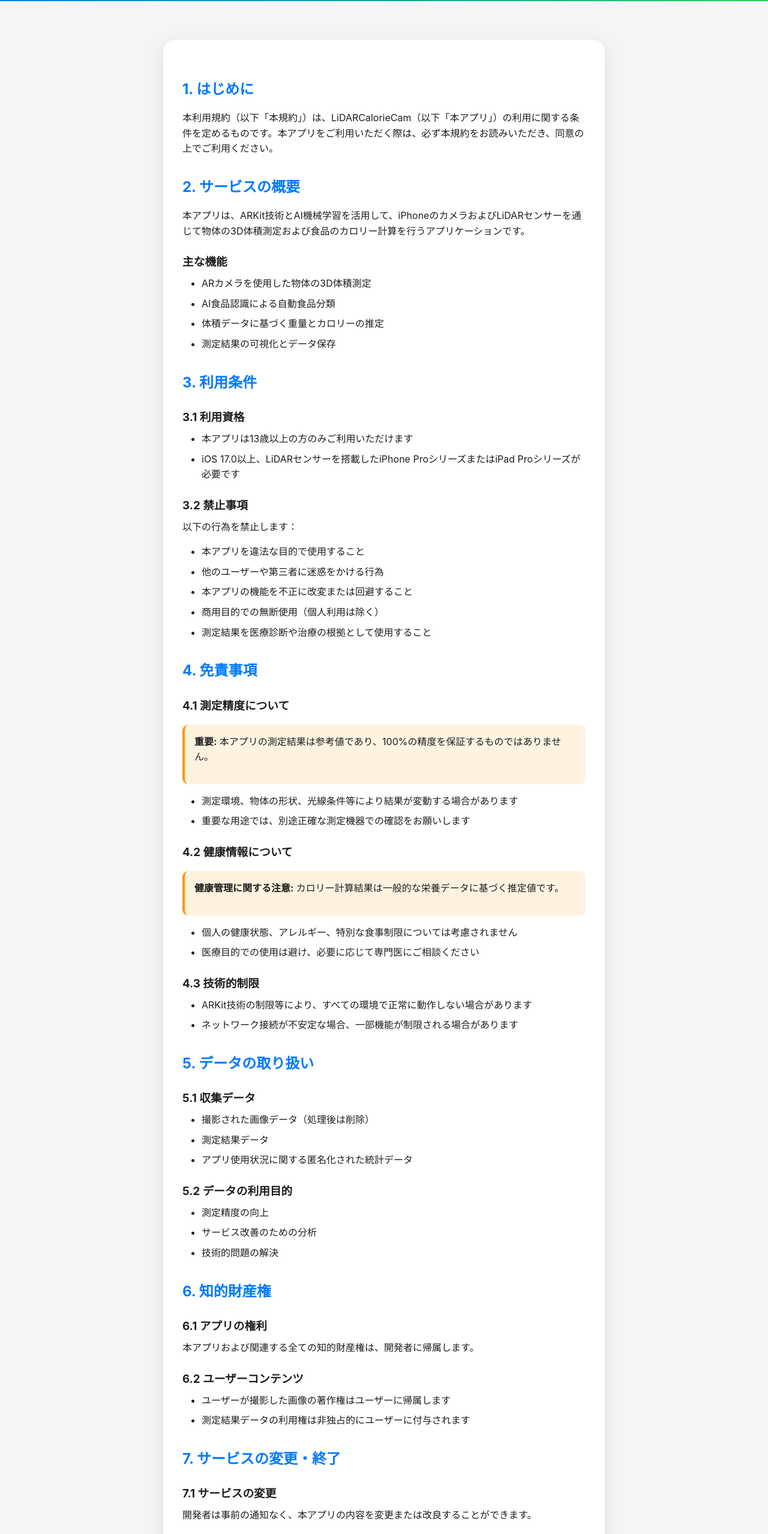
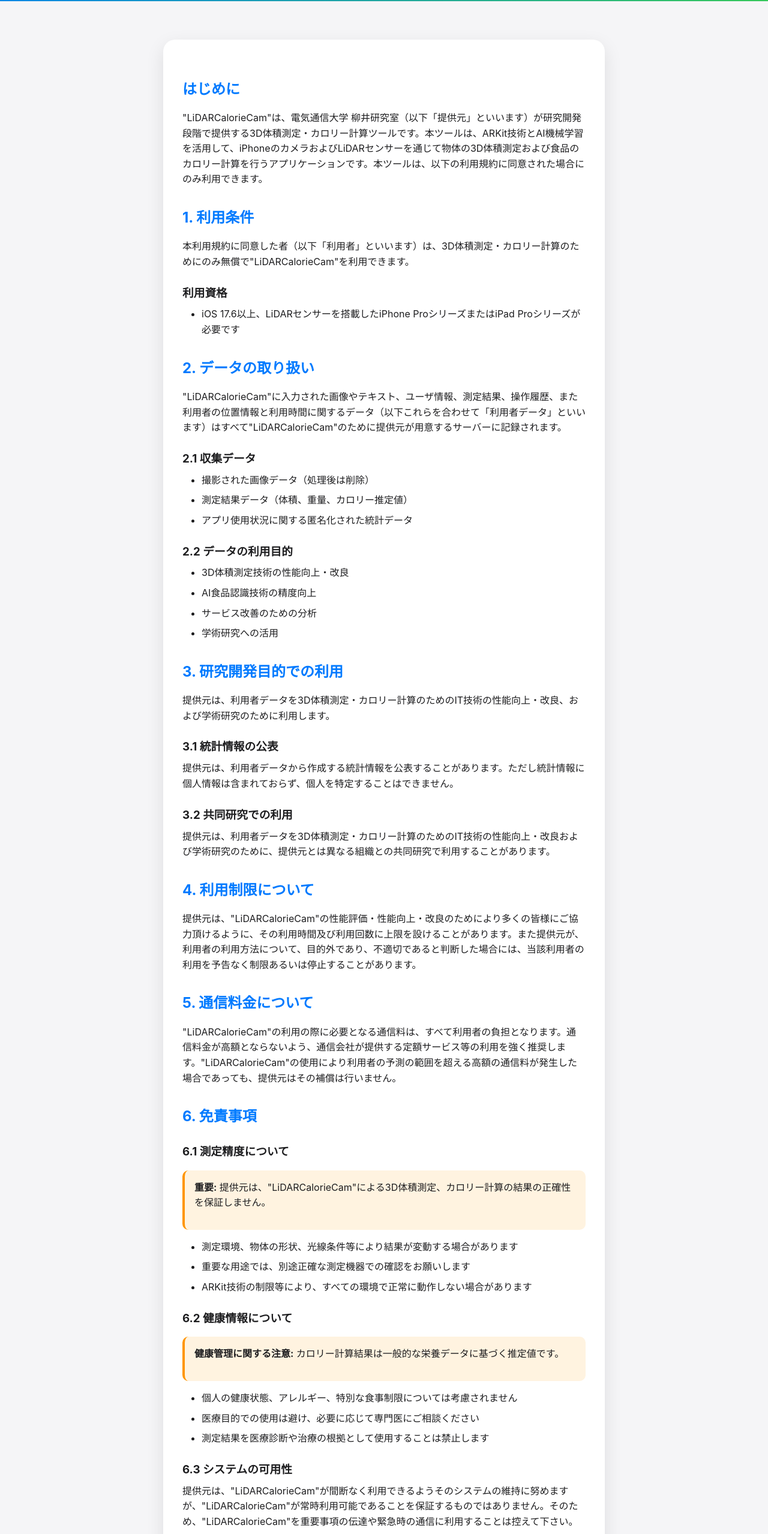
Before and after one commit to fkun314/LiDARCalorieCam_Release, a plain HTML site: page terms_of_service.html in a window 1280 px wide. Shown: the part 240-2797 px from the top of the page at 60% size. Drawn offline with Linux system fonts and the light colour scheme.

Commit message:
利用規約をupdateしました

```diff
--- a/terms_of_service.html
+++ b/terms_of_service.html
@@ -134,40 +134,107 @@
     <header>
         <div class="container">
             <h1>利用規約</h1>
-            <p class="updated-date">最終更新日: 2025年7月17日</p>
+            <p class="updated-date">改訂日: 2025年7月30日</p>
         </div>
     </header>
 
     <div class="container">
         <div class="content">
             <div class="section">
-                <h2>1. はじめに</h2>
-                <p>本利用規約（以下「本規約」）は、LiDARCalorieCam（以下「本アプリ」）の利用に関する条件を定めるものです。本アプリをご利用いただく際は、必ず本規約をお読みいただき、同意の上でご利用ください。</p>
+                <h2>はじめに</h2>
+                <p>"LiDARCalorieCam"は、電気通信大学 柳井研究室（以下「提供元」といいます）が研究開発段階で提供する3D体積測定・カロリー計算ツールです。本ツールは、ARKit技術とAI機械学習を活用して、iPhoneのカメラおよびLiDARセンサーを通じて物体の3D体積測定および食品のカロリー計算を行うアプリケーションです。本ツールは、以下の利用規約に同意された場合にのみ利用できます。</p>
             </div>
 
             <div class="section">
-                <h2>2. サービスの概要</h2>
-                <p>本アプリは、ARKit技術とAI機械学習を活用して、iPhoneのカメラおよびLiDARセンサーを通じて物体の3D体積測定および食品のカロリー計算を行うアプリケーションです。</p>
+                <h2>1. 利用条件</h2>
+                <p>本利用規約に同意した者（以下「利用者」といいます）は、3D体積測定・カロリー計算のためにのみ無償で"LiDARCalorieCam"を利用できます。</p>
 
-                <h3>主な機能</h3>
+                <h3>利用資格</h3>
                 <ul>
-                    <li>ARカメラを使用した物体の3D体積測定</li>
-                    <li>AI食品認識による自動食品分類</li>
-                    <li>体積データに基づく重量とカロリーの推定</li>
-                    <li>測定結果の可視化とデータ保存</li>
+                    <li>iOS 17.6以上、LiDARセンサーを搭載したiPhone ProシリーズまたはiPad Proシリーズが必要です</li>
                 </ul>
             </div>
 
             <div class="section">
-                <h2>3. 利用条件</h2>
+                <h2>2. データの取り扱い</h2>
+                <p>"LiDARCalorieCam"に入力された画像やテキスト、ユーザ情報、測定結果、操作履歴、また利用者の位置情報と利用時間に関するデータ（以下これらを合わせて「利用者データ」といいます）はすべて"LiDARCalorieCam"のために提供元が用意するサーバーに記録されます。</p>
 
-                <h3>3.1 利用資格</h3>
+                <h3>2.1 収集データ</h3>
                 <ul>
-                    <li>本アプリは13歳以上の方のみご利用いただけます</li>
-                    <li>iOS 17.0以上、LiDARセンサーを搭載したiPhone ProシリーズまたはiPad Proシリーズが必要です</li>
+                    <li>撮影された画像データ（処理後は削除）</li>
+                    <li>測定結果データ（体積、重量、カロリー推定値）</li>
+                    <li>アプリ使用状況に関する匿名化された統計データ</li>
                 </ul>
 
-                <h3>3.2 禁止事項</h3>
+                <h3>2.2 データの利用目的</h3>
+                <ul>
+                    <li>3D体積測定技術の性能向上・改良</li>
+                    <li>AI食品認識技術の精度向上</li>
+                    <li>サービス改善のための分析</li>
+                    <li>学術研究への活用</li>
+                </ul>
+            </div>
+
+            <div class="section">
+                <h2>3. 研究開発目的での利用</h2>
+                <p>提供元は、利用者データを3D体積測定・カロリー計算のためのIT技術の性能向上・改良、および学術研究のために利用します。</p>
+
+                <h3>3.1 統計情報の公表</h3>
+                <p>提供元は、利用者データから作成する統計情報を公表することがあります。ただし統計情報に個人情報は含まれておらず、個人を特定することはできません。</p>
+
+                <h3>3.2 共同研究での利用</h3>
+                <p>提供元は、利用者データを3D体積測定・カロリー計算のためのIT技術の性能向上・改良および学術研究のために、提供元とは異なる組織との共同研究で利用することがあります。</p>
+            </div>
+
+            <div class="section">
+                <h2>4. 利用制限について</h2>
+                <p>提供元は、"LiDARCalorieCam"の性能評価・性能向上・改良のためにより多くの皆様にご協力頂けるように、その利用時間及び利用回数に上限を設けることがあります。また提供元が、利用者の利用方法について、目的外であり、不適切であると判断した場合には、当該利用者の利用を予告なく制限あるいは停止することがあります。</p>
+            </div>
+
+            <div class="section">
+                <h2>5. 通信料金について</h2>
+                <p>"LiDARCalorieCam"の利用の際に必要となる通信料は、すべて利用者の負担となります。通信料金が高額とならないよう、通信会社が提供する定額サービス等の利用を強く推奨します。"LiDARCalorieCam"の使用により利用者の予測の範囲を超える高額の通信料が発生した場合であっても、提供元はその補償は行いません。</p>
+            </div>
+
+            <div class="section">
+                <h2>6. 免責事項</h2>
+
+                <h3>6.1 測定精度について</h3>
+                <div class="warning">
+                    <p><strong>重要:</strong> 提供元は、"LiDARCalorieCam"による3D体積測定、カロリー計算の結果の正確性を保証しません。</p>
+                </div>
+                <ul>
+                    <li>測定環境、物体の形状、光線条件等により結果が変動する場合があります</li>
+                    <li>重要な用途では、別途正確な測定機器での確認をお願いします</li>
+                    <li>ARKit技術の制限等により、すべての環境で正常に動作しない場合があります</li>
+                </ul>
+
+                <h3>6.2 健康情報について</h3>
+                <div class="warning">
+                    <p><strong>健康管理に関する注意:</strong> カロリー計算結果は一般的な栄養データに基づく推定値です。</p>
+                </div>
+                <ul>
+                    <li>個人の健康状態、アレルギー、特別な食事制限については考慮されません</li>
+                    <li>医療目的での使用は避け、必要に応じて専門医にご相談ください</li>
+                    <li>測定結果を医療診断や治療の根拠として使用することは禁止します</li>
+                </ul>
+
+                <h3>6.3 システムの可用性</h3>
+                <p>提供元は、"LiDARCalorieCam"が間断なく利用できるようそのシステムの維持に努めますが、"LiDARCalorieCam"が常時利用可能であることを保証するものではありません。そのため、"LiDARCalorieCam"を重要事項の伝達や緊急時の通信に利用することは控えて下さい。</p>
+            </div>
+
+            <div class="section">
+                <h2>7. サービスの変更・終了</h2>
+
+                <h3>7.1 仕様・規約の変更</h3>
+                <p>提供元は、予告なしに"LiDARCalorieCam"の仕様、利用規約を変更する場合があります。</p>
+
+                <h3>7.2 サービスの終了</h3>
+                <p>"LiDARCalorieCam"は、その性能評価・性能向上・改良、ユーザビリティ調査、ビジネスモデル検証等の実証実験のために公開されています。そのため"LiDARCalorieCam"の提供期間は保証されず、提供が終了する可能性があります。</p>
+            </div>
+
+            <div class="section">
+                <h2>8. 禁止事項</h2>
                 <p>以下の行為を禁止します：</p>
                 <ul>
                     <li>本アプリを違法な目的で使用すること</li>
@@ -175,90 +242,42 @@
                     <li>本アプリの機能を不正に改変または回避すること</li>
                     <li>商用目的での無断使用（個人利用は除く）</li>
                     <li>測定結果を医療診断や治療の根拠として使用すること</li>
+                    <li>利用者の端末にダウンロードされる"LiDARCalorieCam"に関連するソフトウェアの機能・仕様や、"LiDARCalorieCam"のために提供元が管理しているサーバーによる3D体積測定技術等を解析・リバースエンジニアリングをする事を禁止します</li>
                 </ul>
             </div>
 
             <div class="section">
-                <h2>4. 免責事項</h2>
+                <h2>9. 知的財産権</h2>
 
-                <h3>4.1 測定精度について</h3>
-                <div class="warning">
-                    <p><strong>重要:</strong> 本アプリの測定結果は参考値であり、100%の精度を保証するものではありません。</p>
-                </div>
-                <ul>
-                    <li>測定環境、物体の形状、光線条件等により結果が変動する場合があります</li>
-                    <li>重要な用途では、別途正確な測定機器での確認をお願いします</li>
-                </ul>
+                <h3>9.1 アプリの権利</h3>
+                <p>本アプリおよび関連する全ての知的財産権は、提供元に帰属します。</p>
 
-                <h3>4.2 健康情報について</h3>
-                <div class="warning">
-                    <p><strong>健康管理に関する注意:</strong> カロリー計算結果は一般的な栄養データに基づく推定値です。</p>
-                </div>
-                <ul>
-                    <li>個人の健康状態、アレルギー、特別な食事制限については考慮されません</li>
-                    <li>医療目的での使用は避け、必要に応じて専門医にご相談ください</li>
-                </ul>
-
-                <h3>4.3 技術的制限</h3>
-                <ul>
-                    <li>ARKit技術の制限等により、すべての環境で正常に動作しない場合があります</li>
-                    <li>ネットワーク接続が不安定な場合、一部機能が制限される場合があります</li>
-                </ul>
+                <h3>9.2 解析・リバースエンジニアリングの禁止</h3>
+                <p>解析等の結果提供元の特許権や著作権等が侵害された場合には、提供元は差止や賠償請求をする場合があります。</p>
             </div>
 
             <div class="section">
-                <h2>5. データの取り扱い</h2>
-
-                <h3>5.1 収集データ</h3>
-                <ul>
-                    <li>撮影された画像データ（処理後は削除）</li>
-                    <li>測定結果データ</li>
-                    <li>アプリ使用状況に関する匿名化された統計データ</li>
-                </ul>
-
-                <h3>5.2 データの利用目的</h3>
-                <ul>
-                    <li>測定精度の向上</li>
-                    <li>サービス改善のための分析</li>
-                    <li>技術的問題の解決</li>
-                </ul>
+                <h2>10. 第三者ソフトウェア</h2>
+                <p>"LiDARCalorieCam"は第三者ソフトウェアを起動させる機能を有する場合があります。この場合でも、提供元は、当該第三者ソフトウェアの有用性、信頼性、信用性、特定目的に対する適合性について、一切の保証をいたしません。当該第三者ソフトウェアの利用は、利用者の判断において行うものであり、利用に際しては、当該第三者ソフトウェアの利用条件に従う必要があります。提供元は、当該第三者ソフトウェアの使用、またはそれを使用できなかったことにより生じたあらゆる損害について一切責任を負いません。</p>
             </div>
 
             <div class="section">
-                <h2>6. 知的財産権</h2>
-
-                <h3>6.1 アプリの権利</h3>
-                <p>本アプリおよび関連する全ての知的財産権は、開発者に帰属します。</p>
-
-                <h3>6.2 ユーザーコンテンツ</h3>
-                <ul>
-                    <li>ユーザーが撮影した画像の著作権はユーザーに帰属します</li>
-                    <li>測定結果データの利用権は非独占的にユーザーに付与されます</li>
-                </ul>
+                <h2>11. 損害賠償の免責</h2>
+                <p>本利用規約に定めている場合であるかどうかを問わず、"LiDARCalorieCam"の利用により利用者に如何なる損害が生じても、提供元は一切の責任を負いません。</p>
             </div>
 
             <div class="section">
-                <h2>7. サービスの変更・終了</h2>
-
-                <h3>7.1 サービスの変更</h3>
-                <p>開発者は事前の通知なく、本アプリの内容を変更または改良することができます。</p>
-
-                <h3>7.2 サービスの終了</h3>
-                <p>開発者は30日前の事前通知により、本サービスを終了することができます。</p>
+                <h2>12. 利用調査について</h2>
+                <p>提供元は、本ツールの利用調査等のために、利用者に連絡をすることがあります。</p>
             </div>
 
             <div class="section">
-                <h2>8. 規約の変更</h2>
-                <p>本規約は事前の通知なく変更される場合があります。変更後の規約は、アプリ内での表示またはWebサイトでの公開により効力を発します。</p>
-            </div>
-
-            <div class="section">
-                <h2>9. 準拠法</h2>
+                <h2>13. 準拠法</h2>
                 <p>本規約は日本法に準拠します。</p>
             </div>
 
             <div class="section">
-                <h2>10. お問い合わせ</h2>
+                <h2>14. お問い合わせ</h2>
                 <p>本規約に関するご質問やご意見は、以下の方法でお問い合わせください：</p>
                 <div class="highlight">
                     <ul>
```
